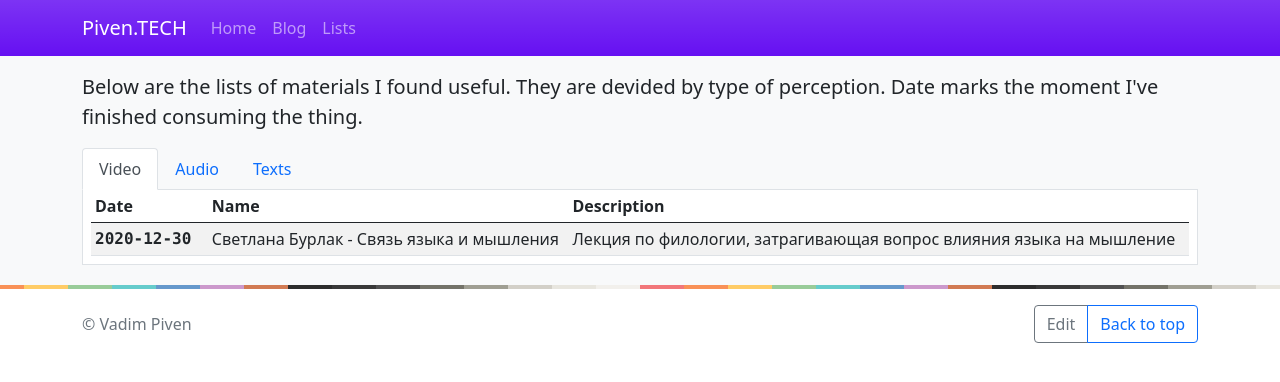
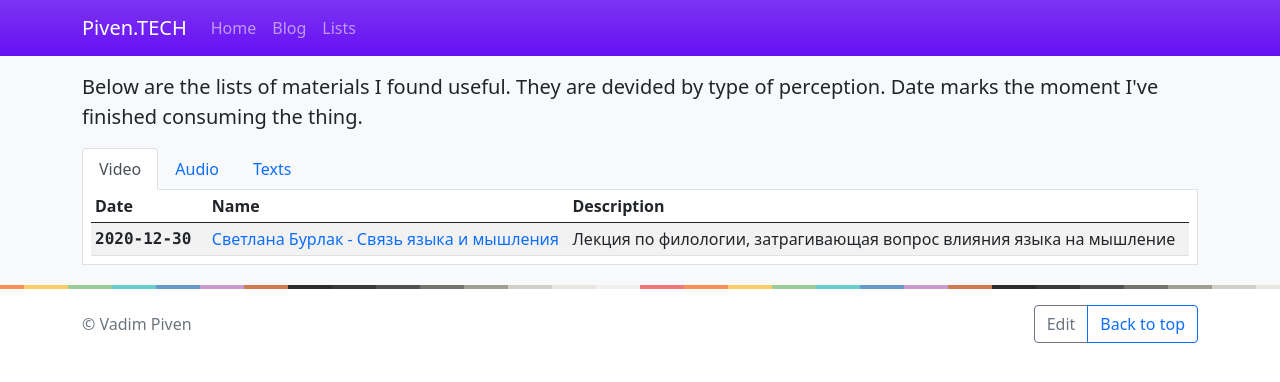
Before and after one commit to vadimpiven/vadimpiven, a Jekyll site: the page built from lists/index.html, in a window 1280 px wide. Shown: the top 382 px of the page. Built offline with Jekyll 4.4.1, drawn with Linux system fonts in a browser that asks for light colours.

Commit message:
Update index.html

```diff
--- a/lists/index.html
+++ b/lists/index.html
@@ -35,7 +35,7 @@ title: Lists
           {% for video in site.video %}
             <tr style="transform: rotate(0);">
               <th scope="row" class="font-monospace">{{ video.date | date: "%Y-%m-%d" }}</th>
-              <td><a href="{{ video.link }}" class="stretched-link link-dark text-decoration-none">{{ video.name }}</a></td>
+              <td><a href="{{ video.link }}" class="text-decoration-none">{{ video.name }}</a></td>
               <td>{{ video.content }}</td>
             </tr>
           {% endfor %}
```
